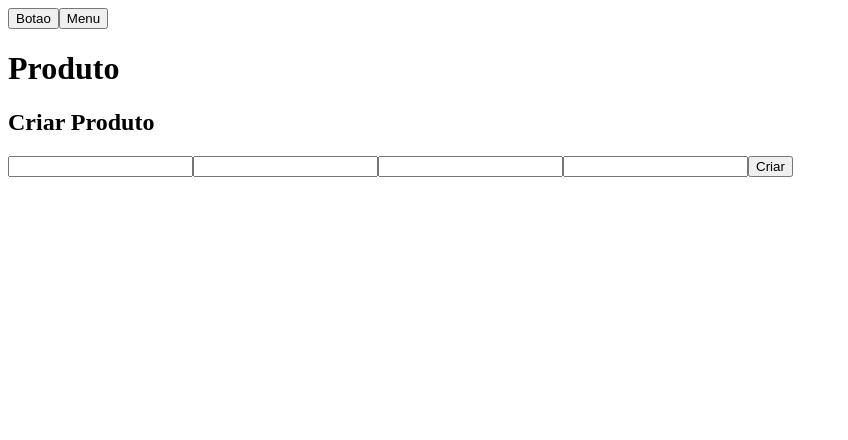
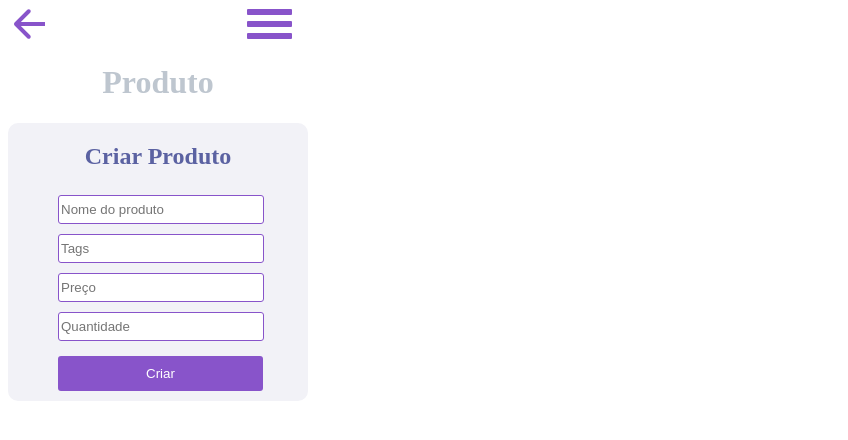
Before and after one commit to G5Olivieri/inout, a React (Create React App) app in the folder frontend/: page /products/create in a window 1280 px wide. Shown: the top 440 px of the page, without its empty margins (0-848 px from the left). Built offline with nearby package versions, Linux system fonts and the light colour scheme.

Commit message:
add create products style

```diff
--- a/frontend/src/products/create/index.tsx
+++ b/frontend/src/products/create/index.tsx
@@ -1,34 +1,103 @@
 import React from 'react';
+import { useHistory } from 'react-router';
 import styled from 'styled-components';
 
-const Container = styled.div``;
-const Header = styled.header``;
-const BackButton = styled.button``;
-const SandwichMenu = styled.button``;
-const PageTitle = styled.h1``;
-const Card = styled.div``;
-const CardTitle = styled.h2``;
-const CardBody = styled.div``;
-const Form = styled.form``;
-const FormInput = styled.input``;
-const SubmitButton = styled.button``;
+const Container = styled.div`
+`;
+const Header = styled.header`
+`;
+const BackButton = styled.button`
+  border: 0;
+  background-color: transparent;
+`;
+const SandwichMenu = styled.button`
+  border: none;
+  margin-left: 190px;
+  background-color: transparent;
+`;
+const PageTitle = styled.h1`
+align-items: center;
+display: flex;
+flex-direction: row;
+flex-wrap: wrap;
+justify-content: center;
+width: 300px;
+color: #BEC6CF;
+`;
+const Card = styled.div`
+align-items: center;
+display: flex;
+flex-direction: row;
+flex-wrap: wrap;
+justify-content: center;
+width: 300px;
+`;
+const CardTitle = styled.h2`
+align-items: center;
+display: flex;
+flex-direction: row;
+flex-wrap: wrap;
+justify-content: center;
+color: #5B62A2;
+`;
+const CardBody = styled.div`
+background-color:#F2F2F7;
+border-radius: 10px;
+`;
+const Form = styled.form`
+flex-direction: column;
+`;
+const FormInput = styled.input`
+width: 200px;
+height: 25px;
+margin: 5px;
+margin-left: 50px;
+align-items: center;
+justify-content: center;
+border: solid 1px #8854CA;
+border-radius: 3px;
+`;
+const SubmitButton = styled.button`
+width: 205px;
+height: 35px;
+margin: 10px;
+margin-left: 50px;
+align-items: center;
+justify-content: center;
+background-color: #8854CA;
+color: white;
+border: none;
+border-radius: 3px;
+`;
 
 const CreateProduct: React.FC = () => {
+  const history = useHistory ();
+  const onBack = () => {history.goBack();};
+
   return (
     <Container>
       <Header>
-        <BackButton>Botao</BackButton>
-        <SandwichMenu>Menu</SandwichMenu>
+        <BackButton onClick={onBack}><svg width="31" height="30" viewBox="0 0 31 30" fill="none" xmlns="http://www.w3.org/2000/svg">
+<path d="M0.585787 13.5858C-0.195263 14.3668 -0.195263 15.6332 0.585787 16.4142L13.3137 29.1421C14.0948 29.9232 15.3611 29.9232 16.1421 29.1421C16.9232 28.3611 16.9232 27.0948 16.1421 26.3137L4.82843 15L16.1421 3.68629C16.9232 2.90524 16.9232 1.63891 16.1421 0.857864C15.3611 0.0768156 14.0948 0.0768156 13.3137 0.857864L0.585787 13.5858ZM31 13L2 13V17L31 17V13Z" fill="#8854CA"/>
+</svg>
+</BackButton>
+        <SandwichMenu><svg width="45" height="30" viewBox="0 0 45 30" fill="none" xmlns="http://www.w3.org/2000/svg">
+<rect width="45" height="6" rx="1" fill="#8854CA"/>
+<rect y="12" width="45" height="6" rx="1" fill="#8854CA"/>
+<rect y="24" width="45" height="6" rx="1" fill="#8854CA"/>
+</svg>
+</SandwichMenu>
       </Header>
       <PageTitle>Produto</PageTitle>
       <Card>
-        <CardTitle>Criar Produto</CardTitle>
+
         <CardBody>
+          <CardTitle>Criar Produto</CardTitle>
           <Form>
-            <FormInput type="text"/>
-            <FormInput type="text"/>
-            <FormInput type="text"/>
-            <FormInput type="text"/>
+            <FormInput type="text" placeholder="Nome do produto" />
+            <FormInput type="text" placeholder="Tags" />
+            <FormInput type="text" placeholder="Preço" />
+            <FormInput type="text" placeholder="Quantidade" />
             <SubmitButton>Criar</SubmitButton>
           </Form>
         </CardBody>
```
